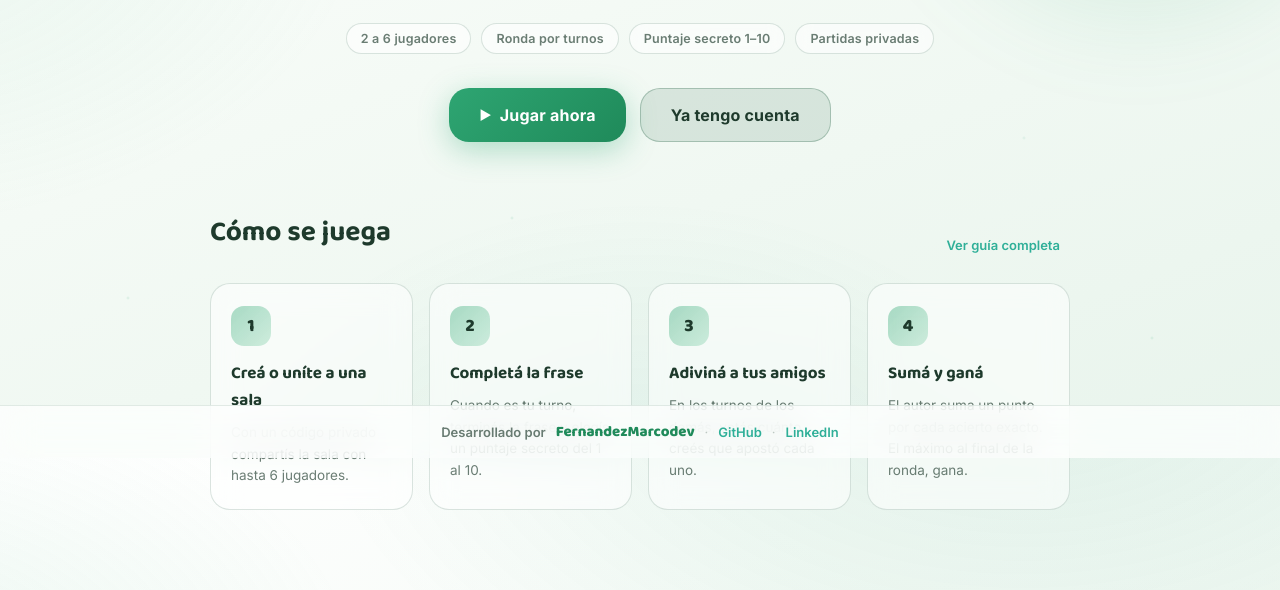
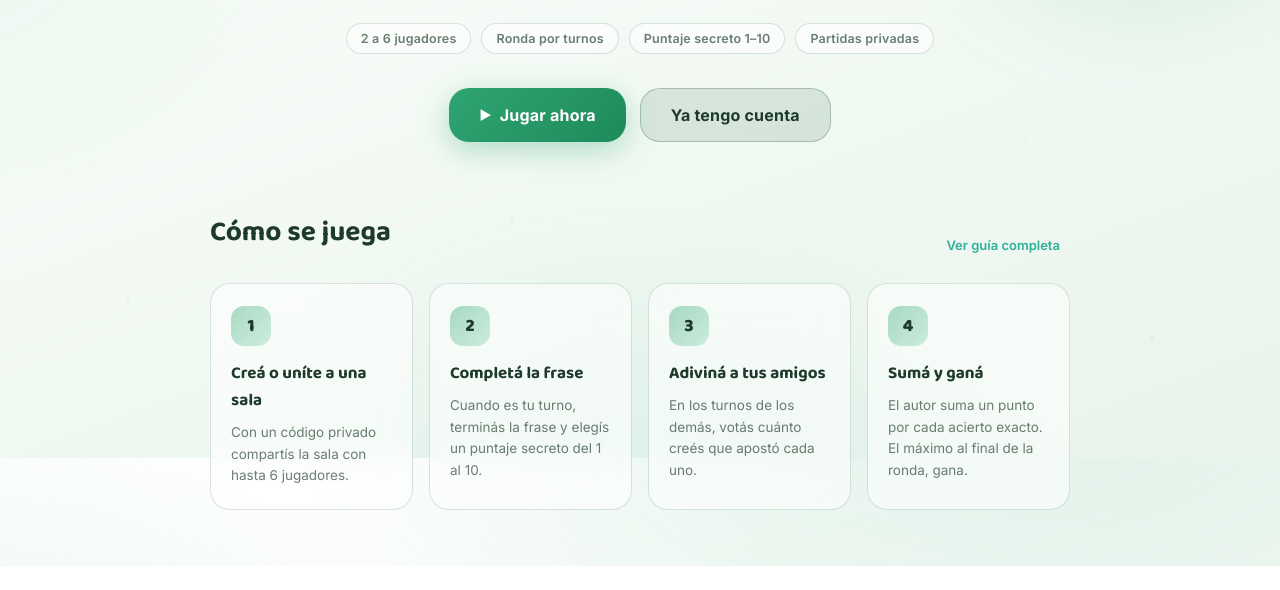
Before and after one commit to FernandezMarcodev/SocialGame, a website built with Vite: page frontend/index.html in a window 1280 px wide. Shown: the part 342-932 px from the top of the page. After the commit the page ends 908 px from the top, so only its background shows below. Built offline with nearby package versions, Linux system fonts and the light colour scheme.

Commit message:
Remove global footer (keep only on howto page)
- Remove .global-footer CSS
- Remove globalFooter() from components.js
- Remove footer from shell() in index.js
- Keep .howto-footer on howto page (already has desired style)

```diff
--- a/frontend/src/screens/index.js
+++ b/frontend/src/screens/index.js
@@ -1,6 +1,6 @@
-// Registro de pantallas + shell (barra superior persistente + pie global).
+// Registro de pantallas + shell (barra superior persistente).
 import { h, mount, clear } from '../ui/dom.js';
-import { avatar, globalFooter } from '../ui/components.js';
+import { avatar } from '../ui/components.js';
 import { isAuthed, store } from '../store.js';
 import { navigate } from '../router.js';
 import { on } from '../events.js';
@@ -31,8 +31,7 @@ export function shell(root, ctx) {
       h('div', { class: 'topbar-right' }, isAuthed() ? avatarBtn() : h('a', { class: 'topbar-link', href: '#/howto', text: 'Cómo se juega', onclick: (e) => { e.preventDefault(); navigate('/howto'); } }))
     );
     const view = h('main', { id: 'view', class: 'view' });
-    const footer = globalFooter();
-    mount(root, h('div', { class: 'app-shell' }, header, view, footer));
+    mount(root, h('div', { class: 'app-shell' }, header, view));
 
     if (!listenersAttached) {
       listenersAttached = true;
--- a/frontend/src/styles/main.css
+++ b/frontend/src/styles/main.css
@@ -922,79 +922,6 @@ body::after {
 
 .howto-credit-link:hover {
   color: var(--primary-2);
-}
-
-/* ============================ Global Footer ============================ */
-
-.global-footer {
-  position: fixed;
-  bottom: 0;
-  left: 0;
-  right: 0;
-  padding: 14px 20px;
-  background: rgba(255, 255, 255, 0.72);
-  backdrop-filter: blur(18px) saturate(140%);
-  -webkit-backdrop-filter: blur(18px) saturate(140%);
-  border-top: 1px solid rgba(31, 90, 62, 0.12);
-  z-index: 40;
-}
-
-.global-footer-inner {
-  display: flex;
-  align-items: center;
-  justify-content: center;
-  gap: 10px;
-  flex-wrap: wrap;
-  max-width: 1080px;
-  margin: 0 auto;
-  font-size: 13px;
-  color: var(--muted);
-}
-
-.global-footer-label {
-  font-weight: 600;
-}
-
-.global-footer-name {
-  font-family: var(--font-display);
-  font-weight: 800;
-  font-size: 15px;
-  color: var(--primary-2);
-  text-decoration: none;
-  transition: color 0.2s ease;
-}
-
-.global-footer-name:hover {
-  color: var(--primary);
-}
-
-.global-footer-separator {
-  opacity: 0.4;
-}
-
-.global-footer-link {
-  font-weight: 600;
-  color: var(--teal);
-  text-decoration: none;
-  transition: color 0.2s ease;
-}
-
-.global-footer-link:hover {
-  color: var(--primary-2);
-}
-
-/* Espacio para el footer fijo en main/view */
-.view {
-  padding-bottom: 80px;
-}
-
-@media (max-width: 600px) {
-  .global-footer {
-    padding: 12px 14px;
-  }
-  .global-footer-inner {
-    gap: 8px;
-  }
 }
 
 /* ============================ Topbar link ============================ */
--- a/frontend/src/ui/components.js
+++ b/frontend/src/ui/components.js
@@ -115,20 +115,6 @@ export function spinner(text = 'Cargando…') {
   return h('div', { class: 'spinner-wrap' }, h('span', { class: 'spinner' }), h('span', { class: 'spinner-text', text }));
 }
 
-// --- Pie de página global ---
-export function globalFooter() {
-  return h('footer', { class: 'global-footer' },
-    h('div', { class: 'global-footer-inner' },
-      h('span', { class: 'global-footer-label', text: 'Desarrollado por' }),
-      h('a', { class: 'global-footer-name', href: 'https://github.com/FernandezMarcodev', target: '_blank', rel: 'noopener', text: 'FernandezMarcodev' }),
-      h('span', { class: 'global-footer-separator', text: '·' }),
-      h('a', { class: 'global-footer-link', href: 'https://github.com/FernandezMarcodev/SocialGame', target: '_blank', rel: 'noopener', text: 'GitHub' }),
-      h('span', { class: 'global-footer-separator', text: '·' }),
-      h('a', { class: 'global-footer-link', href: 'https://linkedin.com/in/fernandezmarcodev', target: '_blank', rel: 'noopener', text: 'LinkedIn' })
-    )
-  );
-}
-
 // --- Barra de progreso animada (cuenta regresiva de turno) ---
 export function progressBar() {
   const node = h('div', { class: 'progress' }, h('div', { class: 'progress-fill' }));
```
